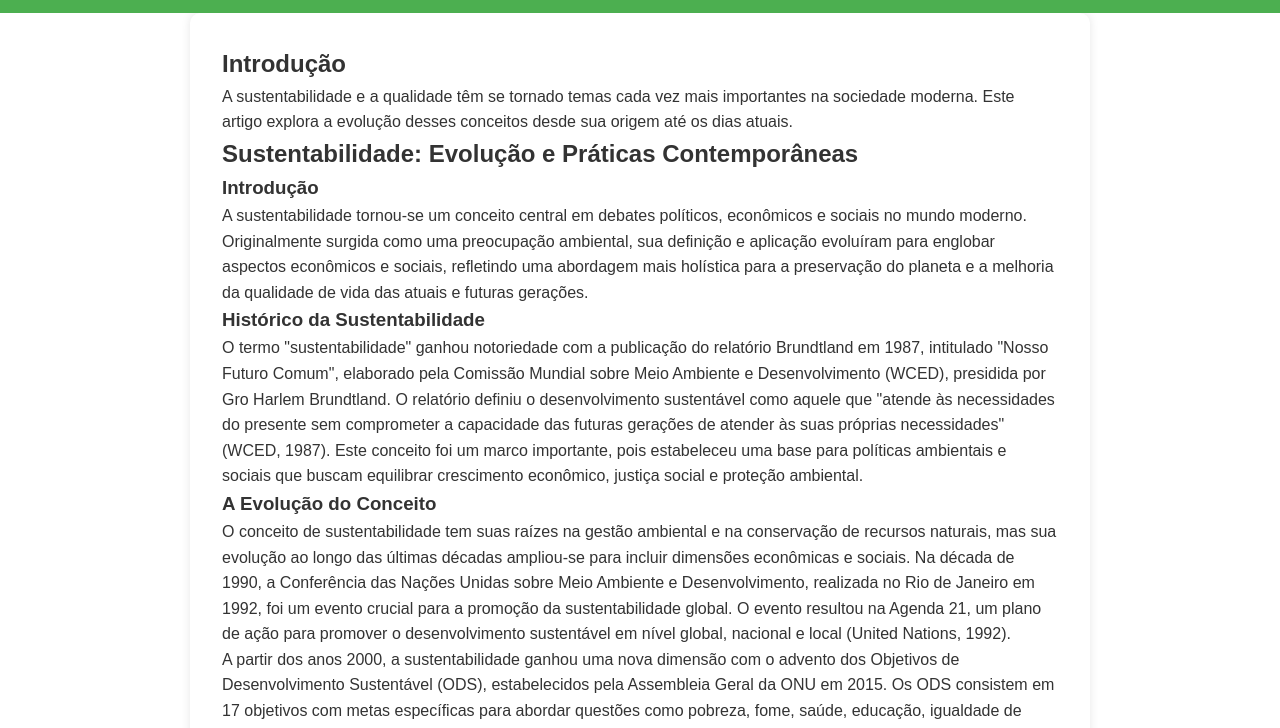
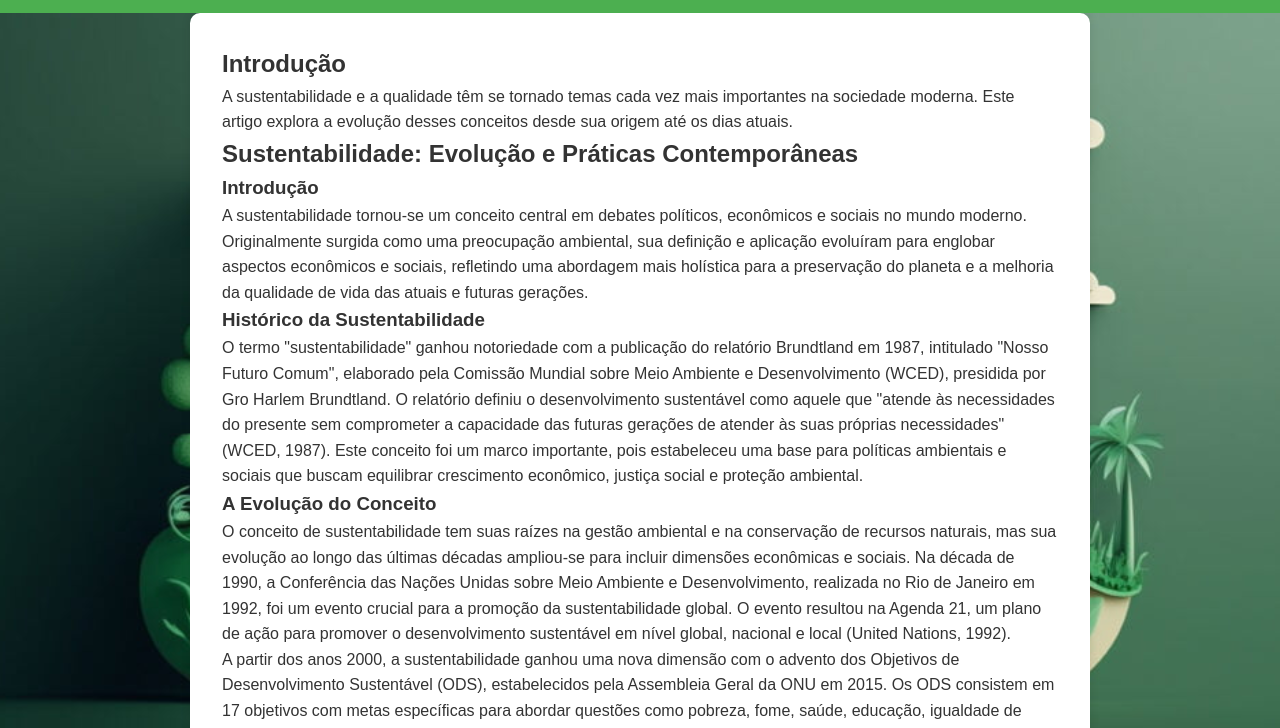
Before and after one commit to vitoorgaleego12/Sustentabilidade, a plain HTML site: page index.html in a window 1280 px wide. Shown: the part 70-798 px from the top of the page. Drawn offline with Linux system fonts and the light colour scheme.

Commit message:
Update styles.css

```diff
--- a/styles.css
+++ b/styles.css
@@ -11,7 +11,7 @@ body {
     color: #333; /* Texto escuro no modo claro */
     background-color: #ffffff; /* Fundo branco no modo claro */
     line-height: 1.6;
-    background-image: 'Sustentabilidade/fundo.jpg';
+    background-image: url('Sustentabilidade/fundo.jpg');
     background-repeat: no-repeat; /* Não repete a imagem */
     background-size: cover; /* A imagem cobre toda a área disponível */
     background-position: center center; /* A imagem é centralizada */
```
